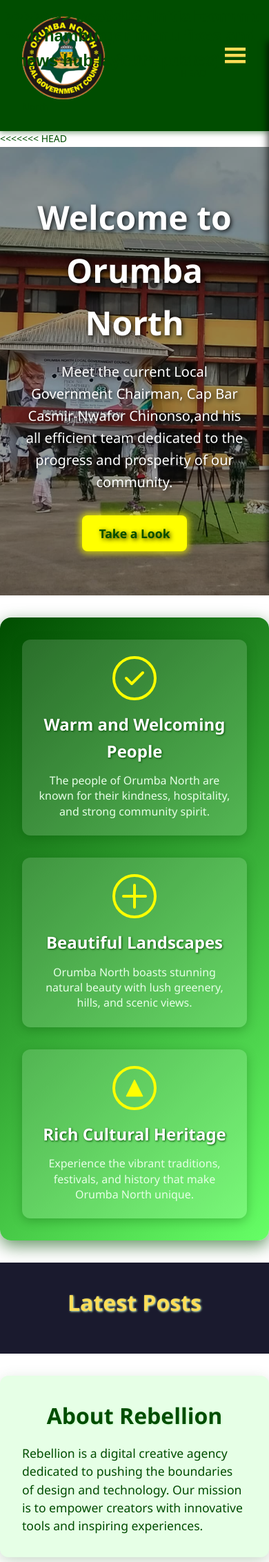
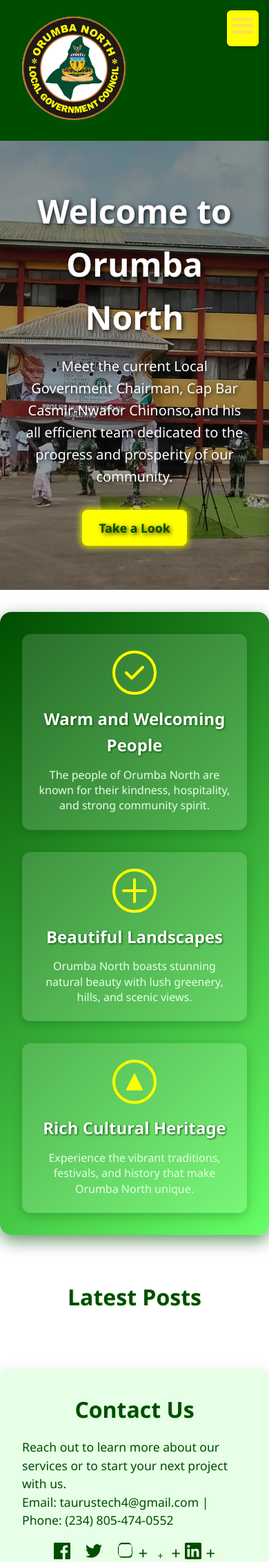
Before and after one commit to craig-98/beautiful-website, a Flask app: template app/templates/home.html in a window 390 px wide. Shown: the top 2264 px of the page at 69% size. Run offline with Flask 3, Linux system fonts and the light colour scheme; the template is opened without the code that fills it, so the values that code supplies are empty.

Commit message:
Latest edits

```diff
--- a/app/templates/_header.html
+++ b/app/templates/_header.html
@@ -1,13 +1,8 @@
 <header>
-    <div class="logo" tabindex="0" aria-label="Orumba North Logo">
-        <img src="/static/images/orumba-north-logo.jpg" alt="Orumba North Logo" style="height: 120px; width: 120px; border-radius: 50%; vertical-align: middle; margin-right: 12px; object-fit: cover;" />
-        Orumba North
-    </div>
-<<<<<<< HEAD
-    <button class="hamburger" aria-label="Toggle navigation menu" aria-expanded="false" aria-controls="nav-menu" onclick="toggleMenu()">
-=======
+    <a href="/" class="logo-link" aria-label="Homepage">
+        <img src="/static/images/orumba-north-logo.jpg" alt="Orumba North Logo" class="logo-image"  />
+    </a>
     <button id="hamburger-btn" class="hamburger" aria-label="Toggle navigation menu" aria-expanded="false" aria-controls="nav-menu">
->>>>>>> bce8d03 (Initial commit with hamburger menu fixes and news hub layout updates)
         <svg width="30" height="30" viewBox="0 0 100 80" fill="#ffdd57" xmlns="http://www.w3.org/2000/svg" aria-hidden="true" focusable="false">
             <rect width="100" height="15"></rect>
             <rect y="30" width="100" height="15"></rect>
@@ -64,14 +59,12 @@
                 </svg>
                 History
             </a></li>
-            <!-- Gallery link removed -->
             <li id="nav-create-post" style="display:none;"><a href="/create-post" onclick="closeMenu()">
                 <svg xmlns="http://www.w3.org/2000/svg" width="16" height="16" fill="#ffdd57" viewBox="0 0 16 16" aria-hidden="true" focusable="false" style="vertical-align: middle; margin-right: 6px;">
                     <path d="M15.854.146a.5.5 0 0 0-.707 0L.146 15.146a.5.5 0 0 0 .707.708L6 11.207V14.5a.5.5 0 0 0 1 0v-3.293l5.146 5.147a.5.5 0 0 0 .708-.707L6.707 10.5H14.5a.5.5 0 0 0 0-1H6.707l9.147-9.146a.5.5 0 0 0 0-.708z"/>
                 </svg>
                 Create Post
             </a></li>
-            <!-- Removed always visible Create Album link -->
             <li id="nav-create-album" style="display:none;"><a href="/create-album" onclick="closeMenu()">
                 <svg xmlns="http://www.w3.org/2000/svg" width="16" height="16" fill="#ffdd57" viewBox="0 0 16 16" aria-hidden="true" focusable="false" style="vertical-align: middle; margin-right: 6px;">
                     <path d="M4 1a2 2 0 0 0-2 2v10a2 2 0 0 0 2 2h8a2 2 0 0 0 2-2V5a2 2 0 0 0-2-2H9.5L7 1H4zm3 4a1 1 0 1 1-2 0 1 1 0 0 1 2 0z"/>
@@ -117,24 +110,6 @@
         </ul>
     </nav>
 </header>
-<<<<<<< HEAD
-<script>
-    // Hamburger menu toggle
-    function toggleMenu() {
-        const nav = document.getElementById('nav-menu');
-        const hamburger = document.querySelector('.hamburger');
-        const expanded = hamburger.getAttribute('aria-expanded') === 'true' || false;
-        hamburger.setAttribute('aria-expanded', !expanded);
-        nav.classList.toggle('active');
-    }
-    // Close menu when clicking a link (for better UX)
-    function closeMenu() {
-        const nav = document.getElementById('nav-menu');
-        const hamburger = document.querySelector('.hamburger');
-        hamburger.setAttribute('aria-expanded', false);
-        nav.classList.remove('active');
-    }
-=======
 <script>
     // Hamburger menu toggle
     document.getElementById('hamburger-btn').addEventListener('click', function(event) {
@@ -152,7 +127,6 @@
         hamburger.setAttribute('aria-expanded', false);
         nav.classList.remove('active');
     }
->>>>>>> bce8d03 (Initial commit with hamburger menu fixes and news hub layout updates)
     async function checkAuth() {
         try {
             const response = await fetch('/api/check-auth');
--- a/app/templates/home.html
+++ b/app/templates/home.html
@@ -178,30 +178,30 @@
                 <p>Experience the vibrant traditions, festivals, and history that make Orumba North unique.</p>
             </div>
         </section>
-        <section id="posts" class="posts" aria-label="Latest Posts section" style="background:#1a1a2e; padding: 2rem;">
-            <h2 style="color:#ffdd57; text-align:center; margin-bottom:1rem;">Latest Posts</h2>
-            <div id="posts-container" style="max-width:900px; margin:0 auto; display:flex; flex-direction:column; gap:2rem;">
+        <section id="posts" class="posts" aria-label="Latest Posts section" style="background:#ffffff; padding: 2rem;">
+            <h2 style="color:#004d00; text-align:center; margin-bottom:1rem;">Latest Posts</h2>
+            <div id="posts-container" style="max-width:900px; margin:0 auto; display:grid; grid-template-columns: repeat(2, 1fr); gap: 1.5rem;">
                 <!-- Post snippets will be dynamically inserted here -->
             </div>
             <style>
             #posts-container {
                 display: grid;
-                grid-template-columns: repeat(auto-fit, minmax(280px, 1fr));
+                grid-template-columns: repeat(2, 1fr);
                 gap: 1.5rem;
                 max-width: 900px;
                 margin: 0 auto;
             }
             #posts-container > div {
-                background-color: #2c2c4a;
+                background-color: #004d00;
                 padding: 1rem 1.5rem;
                 border-radius: 16px;
-                color: #eee;
-                box-shadow: 0 6px 20px rgba(44, 44, 74, 0.7);
+                color: #ffffff;
+                box-shadow: 0 6px 20px rgba(0, 77, 0, 0.7);
                 transition: transform 0.3s ease, box-shadow 0.3s ease;
                 font-family: 'Segoe UI', Tahoma, Geneva, Verdana, sans-serif;
                 font-size: 1rem;
                 line-height: 1.4;
-                border-left: 6px solid #ffdd57;
+                border-left: 6px solid #ffff00;
                 cursor: pointer;
                 display: flex;
                 flex-direction: column;
@@ -221,7 +221,7 @@
             }
             #posts-container > div .post-meta {
                 font-size: 0.85rem;
-                color: #ffdd57;
+                color: #ffff00;
                 font-weight: 600;
                 margin-bottom: 0.5rem;
             }
@@ -271,33 +271,7 @@
                 window.addEventListener('DOMContentLoaded', fetchLatestPostSnippets);
             </script>
         </section>
-        <section id="about" class="about" aria-label="About section">
-            <style>
-                #about {
-                    max-width: 900px;
-                    margin: 2rem auto;
-                    padding: 2rem;
-                    background-color: #e6ffe6;
-                    border-radius: 12px;
-                    box-shadow: 0 8px 24px rgba(0, 77, 0, 0.2);
-                    color: var(--color-primary);
-                }
-                #about h2 {
-                    font-size: 2rem;
-                    margin-bottom: 1rem;
-                    text-align: center;
-                    text-shadow: 1px 1px 3px #ccffcc;
-                }
-                #about p {
-                    font-size: 1.1rem;
-                    line-height: 1.5;
-                    max-width: 700px;
-                    margin: 0 auto;
-                }
-            </style>
-            <h2>About Rebellion</h2>
-            <p>Rebellion is a digital creative agency dedicated to pushing the boundaries of design and technology. Our mission is to empower creators with innovative tools and inspiring experiences.</p>
-        </section>
+
         <section id="contact" class="about" aria-label="Contact section">
             <style>
                 #contact {
--- a/static/futuristic-theme.css
+++ b/static/futuristic-theme.css
@@ -34,6 +34,15 @@ header {
     box-shadow: 0 2px 8px rgba(0, 77, 0, 0.5);
 }
 
+.logo-image {
+    width: 150px;
+    height: 150px;
+    border-radius: 50%;
+    object-fit: cover;
+    margin-right: 60px;
+
+}
+
 header h1 {
     font-size: 2.5rem;
     font-weight: 700;
@@ -313,13 +332,6 @@ footer {
     .carousel-images img {
         max-height: 350px;
     }
-<<<<<<< HEAD
-    button, .carousel-button {
-        font-size: 1.8rem;
-        padding: 0 0.4rem;
-    }
-=======
->>>>>>> bce8d03 (Initial commit with hamburger menu fixes and news hub layout updates)
 }
 
 @media (max-width: 768px) {
@@ -346,8 +358,7 @@ footer {
         font-size: 1.8rem;
         padding: 0 0.4rem;
     }
-<<<<<<< HEAD
-    /* Hide nav ul by default on mobile */
+
     nav ul {
         display: none;
     }
@@ -378,8 +389,7 @@ footer {
         box-shadow: -2px 0 10px rgba(0,0,0,0.1) !important;
         z-index: 1000 !important;
     }
-=======
->>>>>>> bce8d03 (Initial commit with hamburger menu fixes and news hub layout updates)
+
 }
 
 @media (max-width: 480px) {
@@ -408,7 +418,6 @@ footer {
     }
 }
 
-<<<<<<< HEAD
 /* Custom styles to fix hamburger menu on members page */
 @media (max-width: 768px) {
     /* Ensure hamburger is fixed at top right */
@@ -611,5 +636,3 @@ div[style*="display: flex; gap: 2rem; margin-bottom: 2rem; justify-content: cent
         margin: 0;
     }
 }
-</create_file>
->>>>>>> bce8d03 (Initial commit with hamburger menu fixes and news hub layout updates)
```
Also changed, not shown: other parts of static/futuristic-theme.css (+34 -8 lines), app/templates/history.html (+8 -6 lines), app/templates/members.html (+28 -17 lines), styles.css (line endings or trailing spaces), 1 other file. Lines whose indentation alone changed are shown as unchanged.
